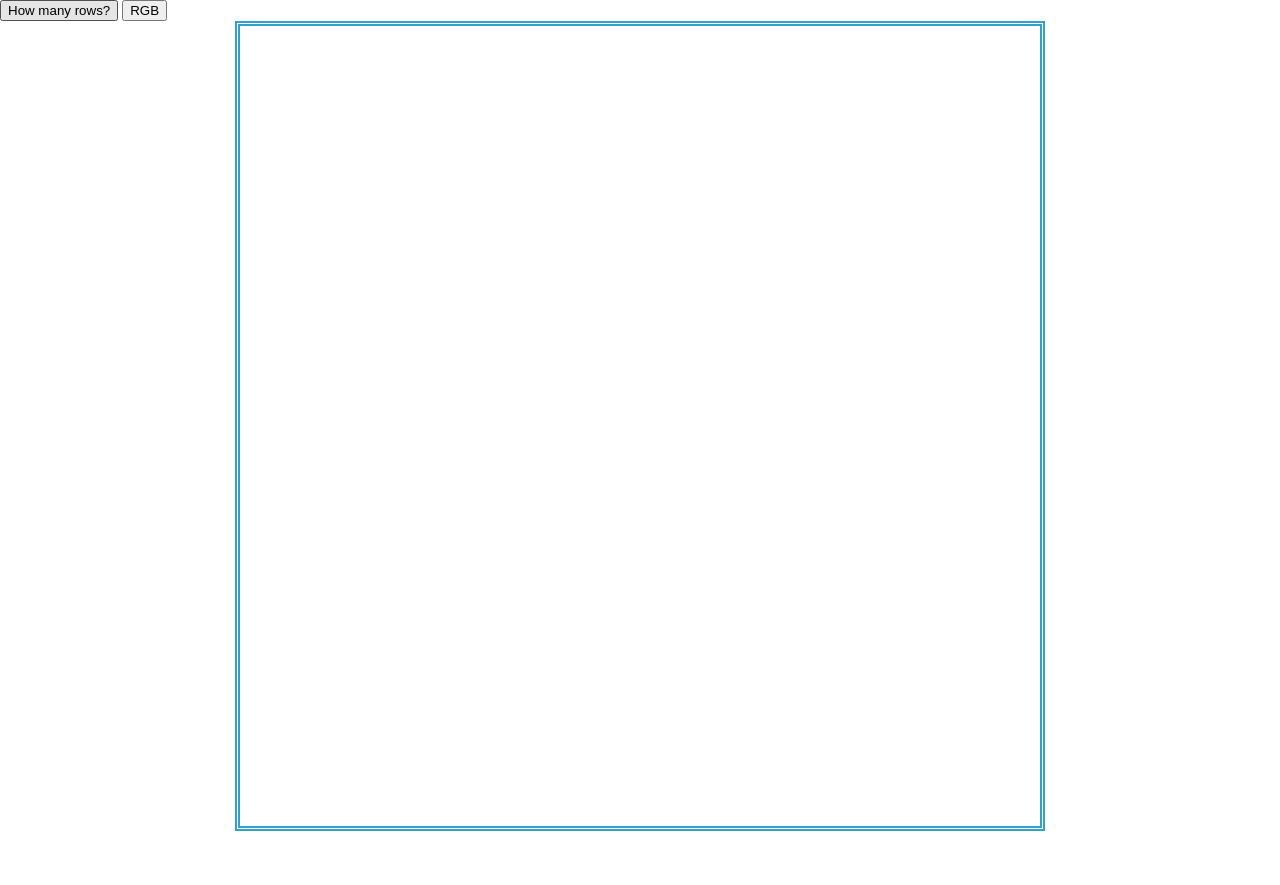
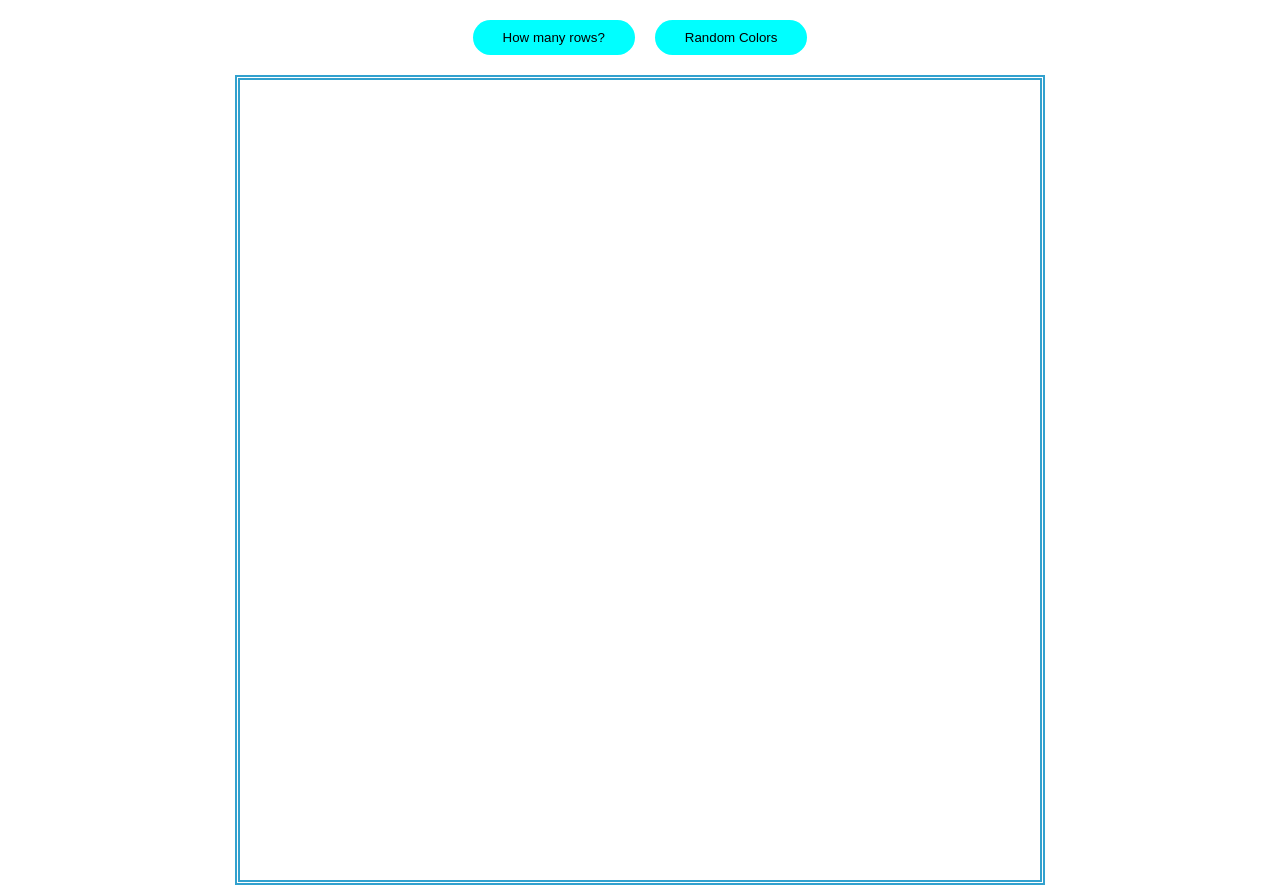
Before and after one commit to lg4tin/odin-etch-a-sketch, a plain HTML site: page index.html in a window 1280 px wide. Before the commit the page ends 831 px from the top, so only its background shows below. Drawn offline with Linux system fonts and the light colour scheme.

Commit message:
Add finishing touches to the buttons

```diff
--- a/index.html
+++ b/index.html
@@ -7,8 +7,11 @@
     <link rel="stylesheet" href="style.css">
 </head>
 <body>
-    <button class="prompt">How many rows?</button>
-    <button class="rgb">RGB</button>
+    <div class="buttons">
+        <button class="prompt">How many rows?</button>
+        <button class="rgb">Random Colors</button>
+    </div>
+
     <div class="main-container">
         <div class="container"></div>
     </div>
--- a/style.css
+++ b/style.css
@@ -18,6 +18,22 @@ body {
     cursor: pointer;
 }
 
+.buttons {
+    display: flex;
+    margin: 20px;
+    gap: 20px;
+}
+
+.prompt,
+.rgb {
+    background-color: aqua;
+    border-radius: 50px;
+    border: none;
+    padding: 10px 30px;
+    cursor: pointer;
+}
+
 div {
     flex-shrink: 1;
+    justify-content: center;
 }
```
